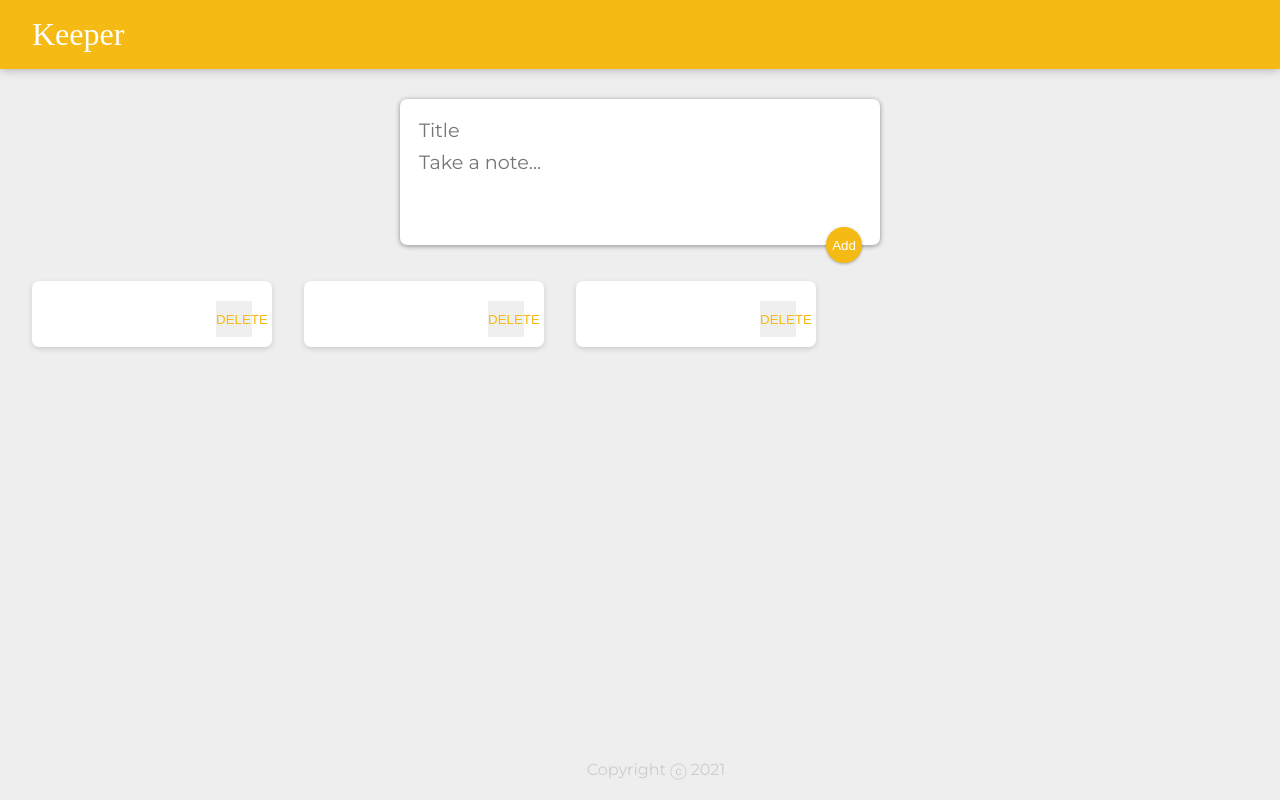
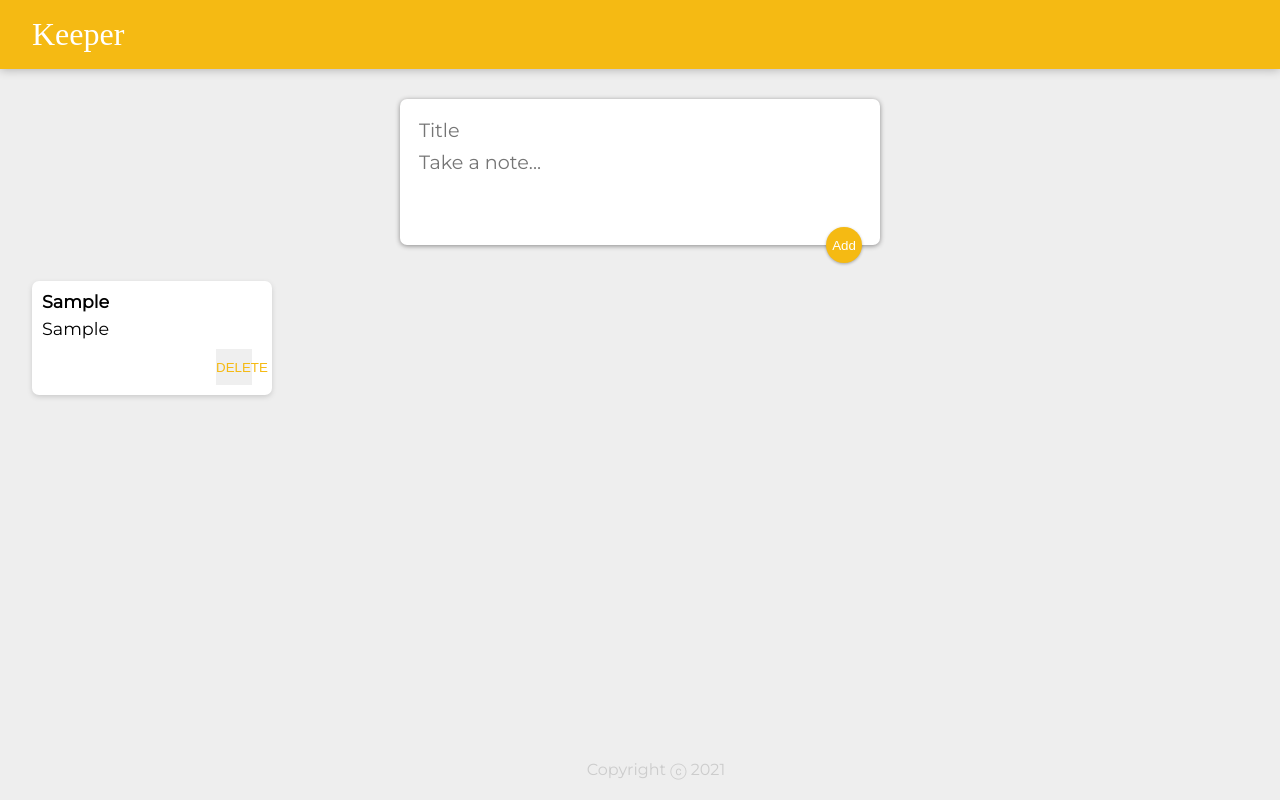
Before and after one commit to Thomas13702/Keeper-App-PT3, a React (Create React App) app: page / in a window 1280 px wide. Both pictures are taken after typing "Sample", "Sample" into the empty fields and a click on the button "Add". Built offline with nearby package versions, Linux system fonts and the light colour scheme; a web font is replaced by a local one.

Commit message:
Can add items but they join together

```diff
--- a/src/components/App.jsx
+++ b/src/components/App.jsx
@@ -6,32 +6,28 @@ import CreateArea from "./CreateArea";
 
 function App() {
 
-  const [items, setItems] = useState([
-    {
-      title: "",
-      content:""
-    }
-  ]);
+  const [titleItems, setTitleItems] = useState([]);
+  const [contentItems, setContentItems] = useState([]);
 
-  function addItem(input){
-    setItems(prevItems => {
-      return [...prevItems,
-      {
-      title: input.title,
-      content: input.content
-    }]})
-    console.log(items);
+  function addTitle(title){
+    setTitleItems(prevItems => {
+      return [...prevItems, title]
+    });
   }
 
-
+  function addContent(content){
+    setContentItems(prevItems => {
+      return [...prevItems, content]
+    });
+  }
 
 
   return (
     <div>
       <Header />
-      <CreateArea onAddTitle={addItem} onAddContent={addItem} submits={addItem}/>
-      {items.map((item, index) => (
-      <Note key={index} title="Note title" content="Note content" item={item}/>
+      <CreateArea onAddTitle={addTitle} onAddContent={addContent} />
+      {titleItems.map((titleItem, index) => (
+      <Note key={index} title="Note title" content="Note content" title={titleItem} content={contentItems}/>
       ))}
       <Footer />
     </div>
--- a/src/components/CreateArea.jsx
+++ b/src/components/CreateArea.jsx
@@ -7,17 +7,16 @@ function CreateArea(props) {
   function handleTitle(event) {
     const newTitle = event.target.value;
     setTitle(newTitle);
-    }
+  }
 
   function handleContent(event) {
     const newContent = event.target.value;
     setContent(newContent);
-
   }
 
   return (
     <div>
-      <form onSubmit={(event)=>{event.preventDefault();}}>
+      <form onSubmit={(event) => {event.preventDefault();}}>
         <input name="title" placeholder="Title" onChange={handleTitle} value={title}/>
         <textarea name="content" placeholder="Take a note..." rows="3" onChange={handleContent} value={content}/>
         <button onClick={() => {
--- a/src/components/Note.jsx
+++ b/src/components/Note.jsx
@@ -3,8 +3,8 @@ import React from "react";
 function Note(props) {
   return (
     <div className="note">
-      <h1>{props.item.title}</h1>
-      <p>{props.item.content}</p>
+      <h1>{props.title}</h1>
+      <p>{props.content}</p>
       <button>DELETE</button>
     </div>
   );
```
